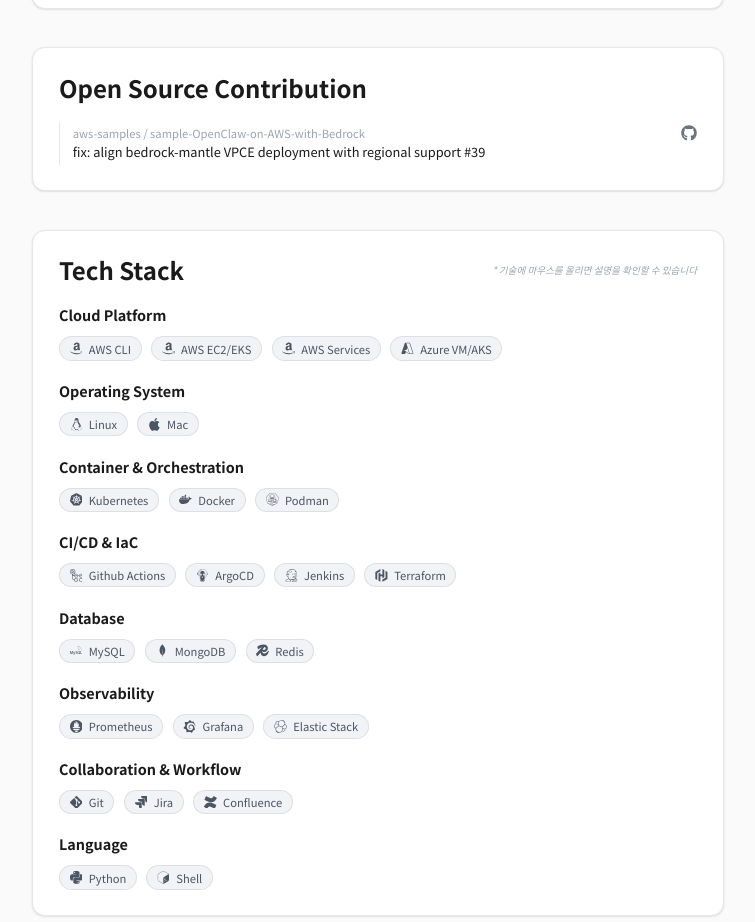
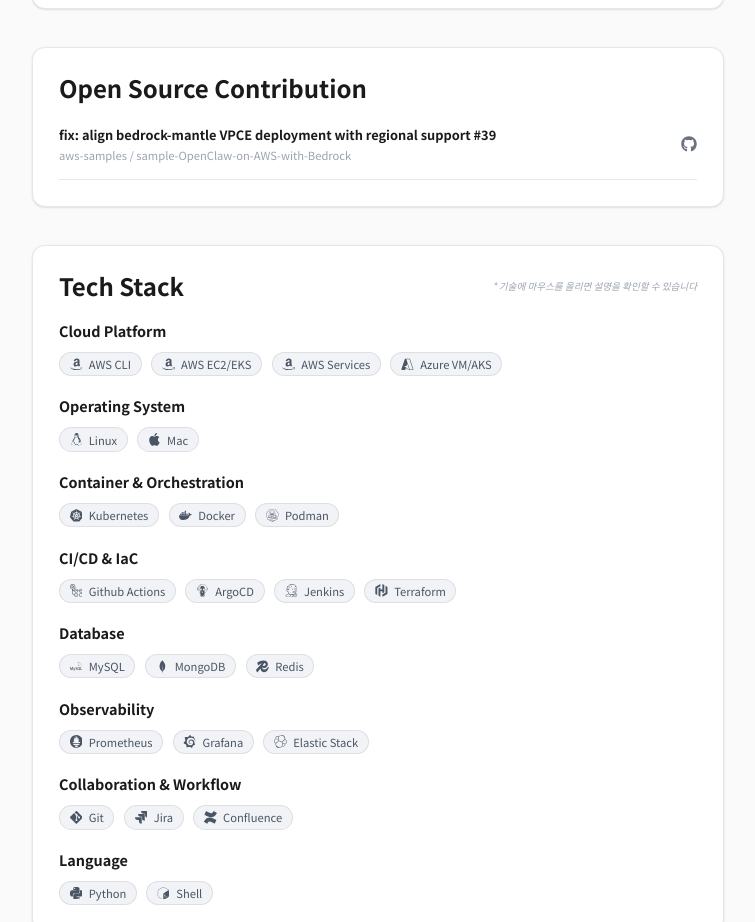
Before and after one commit to xxng1/xxng1-blog, a Next.js app: page /about in a window 1280 px wide. Shown: the part 815-1737 px from the top of the page, without its empty margins (262-1017 px from the left). Built offline with nearby package versions, Linux system fonts and the light colour scheme.

Commit message:
ui: text size 조정 + 밑줄 추가

```diff
--- a/src/app/about/page.tsx
+++ b/src/app/about/page.tsx
@@ -99,17 +99,17 @@ export default function AboutPage() {
                         href="https://github.com/aws-samples/sample-OpenClaw-on-AWS-with-Bedrock/pull/39"
                         target="_blank"
                         rel="noopener noreferrer"
-                        className="group flex gap-4 pl-4 border-l-2 border-card-border hover:border-accent transition-colors"
+                        className="group flex items-center gap-4 pb-4 border-b border-card-border"
                     >
-                        <div className="min-w-0 flex-1 py-1">
-                            <p className="text-sm text-muted-foreground mb-0.5">
+                        <div className="min-w-0 flex-1 py-1 group-hover:underline underline-offset-2">
+                            <div className="font-semibold text-foreground">
+                                fix: align bedrock-mantle VPCE deployment with regional support #39
+                            </div>
+                            <div className="text-sm text-muted-foreground mt-1">
                                 aws-samples / sample-OpenClaw-on-AWS-with-Bedrock
-                            </p>
-                            <p className="text-foreground group-hover:text-accent transition-colors">
-                                fix: align bedrock-mantle VPCE deployment with regional support #39
-                            </p>
+                            </div>
                         </div>
-                        <FaGithub className="flex-shrink-0 text-muted group-hover:text-accent mt-1 transition-colors" size={20} />
+                        <FaGithub className="flex-shrink-0 text-muted" size={20} />
                     </Link>
                 </div>
             </section>
```
